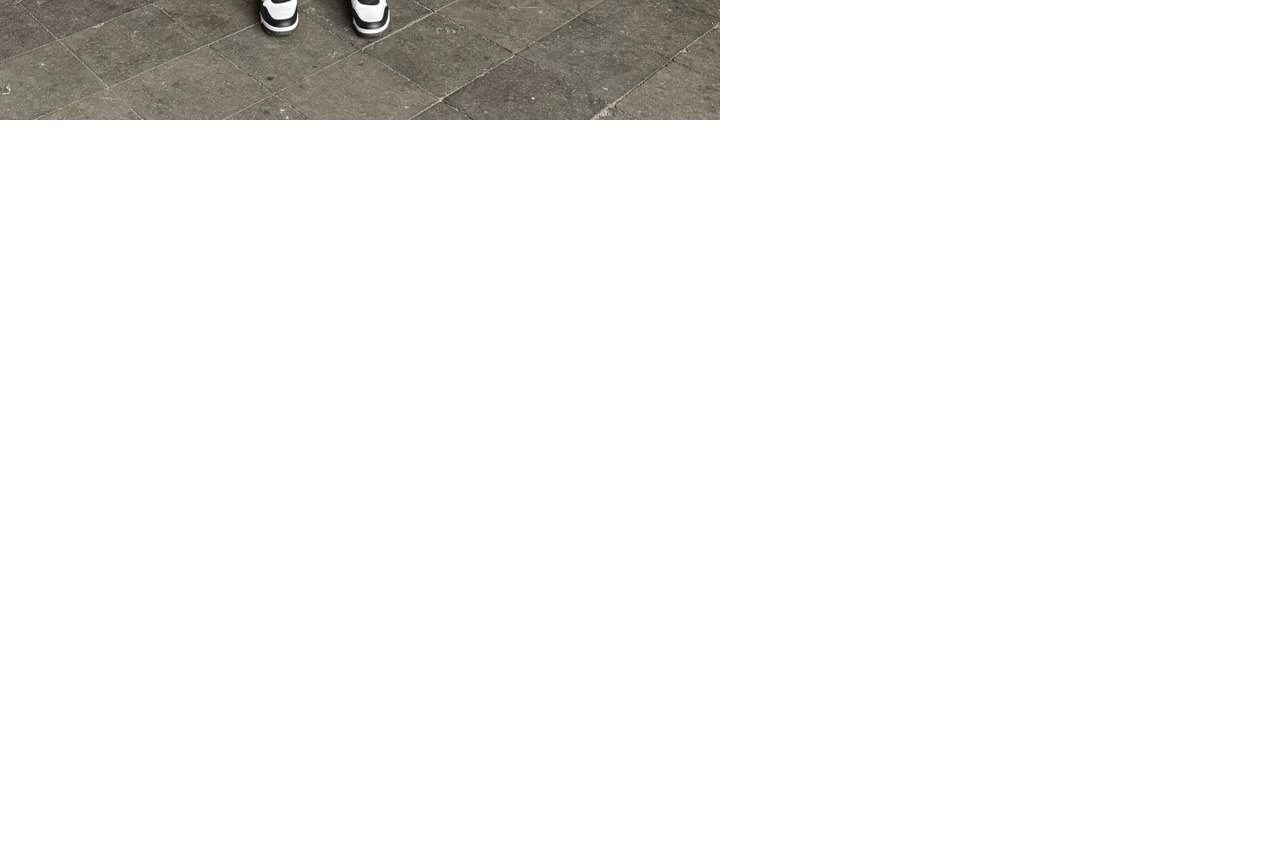
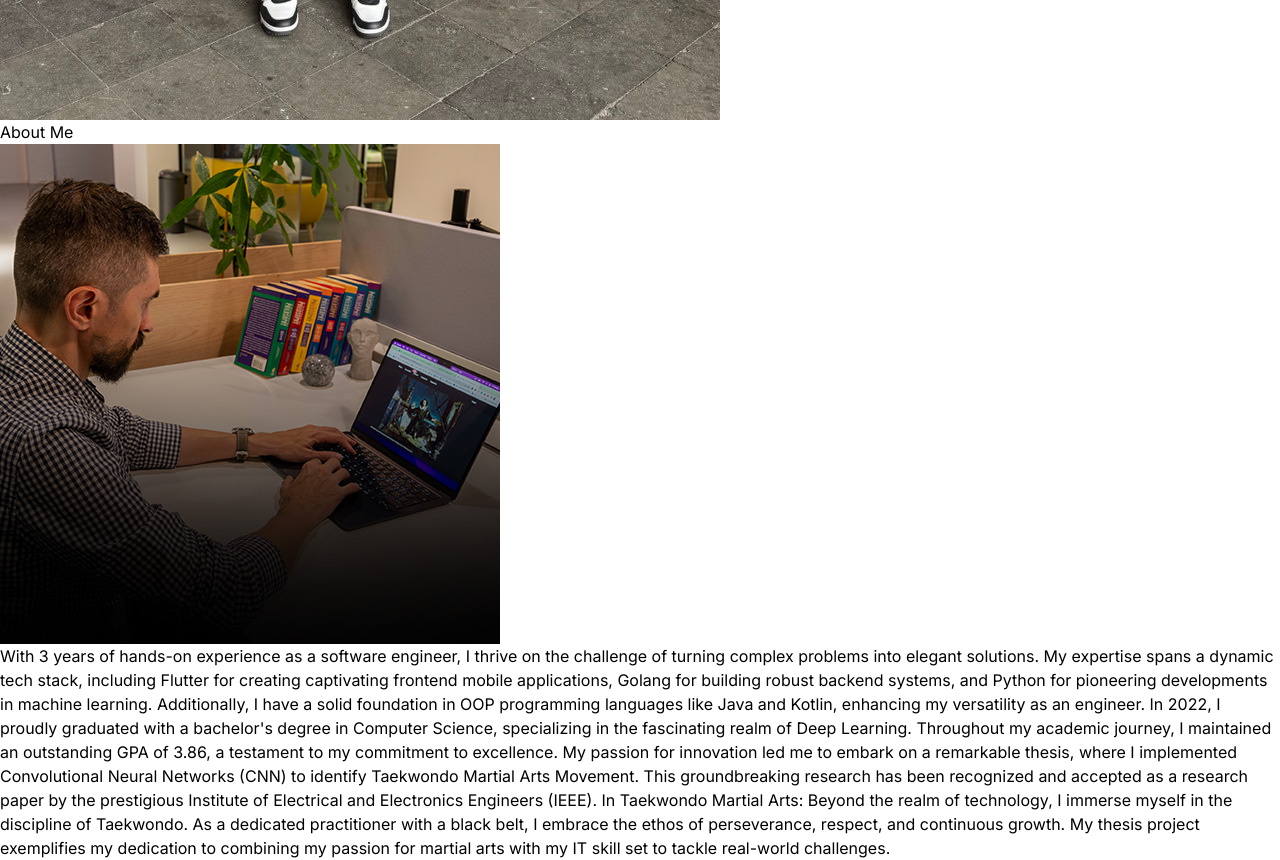
Before and after one commit to ozaenzenzen/react_portfolio_fam1, a React (Vite) app: page / in a window 1280 px wide. Shown: the part 1380-2240 px from the top of the page. Before the commit the page ends 1500 px from the top, so only its background shows below. Built offline with nearby package versions, Linux system fonts and the light colour scheme.

Commit message:
update about section

```diff
--- a/src/App.jsx
+++ b/src/App.jsx
@@ -3,18 +3,21 @@ import reactLogo from "./assets/react.svg";
 import viteLogo from "/vite.svg";
 import Navbar from "./components/Navbar";
 import Hero from "./components/Hero";
+import About from "./components/About";
 
 function App() {
   const [count, setCount] = useState(0);
 
   return (
     <div className="overflow-x-hidden text-neutral-300 antialiased selection:bg-cyan-300 selection:text-cyan-900">
-      <div className="fixed  top-0 -z-10 h-full w-full "></div>
-      <div class="absolute top-0 z-[-2] h-screen w-screen bg-neutral-950 bg-[radial-gradient(ellipse_80%_80%_at_50%_-20%,rgba(120,119,198,0.3),rgba(255,255,255,0))]"></div>
+      <div className="fixed  top-0 -z-10 h-full w-full ">
+        <div class="absolute top-0 z-[-2] h-screen w-screen bg-neutral-950 bg-[radial-gradient(ellipse_80%_80%_at_50%_-20%,rgba(120,119,198,0.3),rgba(255,255,255,0))]"></div>
+      </div>
 
       <div className="container mx-auto px-8">
         <Navbar />
         <Hero />
+        <About />
       </div>
     </div>
   );
--- /dev/null
+++ b/src/components/About.jsx
@@ -0,0 +1,27 @@
+import React from "react";
+import aboutImg from "../assets/about.jpg";
+import { ABOUT_TEXT } from "../constants";
+
+const About = () => {
+  return (
+    <div className="border-b border-neutral-900 pb-4">
+      <h2 className="my-20 text-center text-4xl">
+        About <span className="text-neutral-500">Me</span>
+      </h2>
+      <div className="flex flex-wrap">
+        <div className="w-full lg:w-1/2 lg:p-8">
+          <div className="flex items-start justify-center">
+            <img src={aboutImg} alt="about" className=" rounded-2xl" />
+          </div>
+        </div>
+        <div className="w-full lg:w-1/2">
+          <div className="flex justify-center lg:justify-start">
+            <p className="my-2 max-w-xl py-6">{ABOUT_TEXT}</p>
+          </div>
+        </div>
+      </div>
+    </div>
+  );
+};
+
+export default About;
--- a/src/constants/index.js
+++ b/src/constants/index.js
@@ -5,7 +5,11 @@ import project4 from "../assets/projects/project-4.jpg";
 
 export const HERO_CONTENT = `Software engineer over three years experience in full-stack mobile development (flutter & golang). Challenged to take complexity and turn it into simple things. Able to break down concepts and communicatively to deliver objectivity into team progress. Handled threading process on image processing and face recognition in flutter, developed & deployed backend service, and I have worked with the implementation of machine learning models into mobile applications.`;
 
-export const ABOUT_TEXT = `I am a dedicated and versatile full stack developer with a passion for creating efficient and user-friendly web applications. With 5 years of professional experience, I have worked with a variety of technologies, including React, Next.js, Node.js, MySQL, PostgreSQL, and MongoDB. My journey in web development began with a deep curiosity for how things work, and it has evolved into a career where I continuously strive to learn and adapt to new challenges. I thrive in collaborative environments and enjoy solving complex problems to deliver high-quality solutions. Outside of coding, I enjoy staying active, exploring new technologies, and contributing to open-source projects.`;
+export const ABOUT_TEXT = `With 3 years of hands-on experience as a software engineer, I thrive on the challenge of turning complex problems into elegant solutions. My expertise spans a dynamic tech stack, including Flutter for creating captivating frontend mobile applications, Golang for building robust backend systems, and Python for pioneering developments in machine learning. Additionally, I have a solid foundation in OOP programming languages like Java and Kotlin, enhancing my versatility as an engineer.
+
+In 2022, I proudly graduated with a bachelor's degree in Computer Science, specializing in the fascinating realm of Deep Learning. Throughout my academic journey, I maintained an outstanding GPA of 3.86, a testament to my commitment to excellence. My passion for innovation led me to embark on a remarkable thesis, where I implemented Convolutional Neural Networks (CNN) to identify Taekwondo Martial Arts Movement. This groundbreaking research has been recognized and accepted as a research paper by the prestigious Institute of Electrical and Electronics Engineers (IEEE).
+
+In Taekwondo Martial Arts: Beyond the realm of technology, I immerse myself in the discipline of Taekwondo. As a dedicated practitioner with a black belt, I embrace the ethos of perseverance, respect, and continuous growth. My thesis project exemplifies my dedication to combining my passion for martial arts with my IT skill set to tackle real-world challenges.`;
 
 export const EXPERIENCES = [
   {
```
